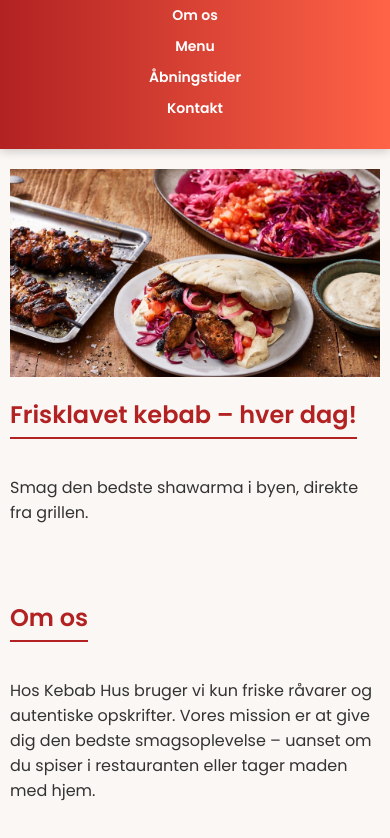
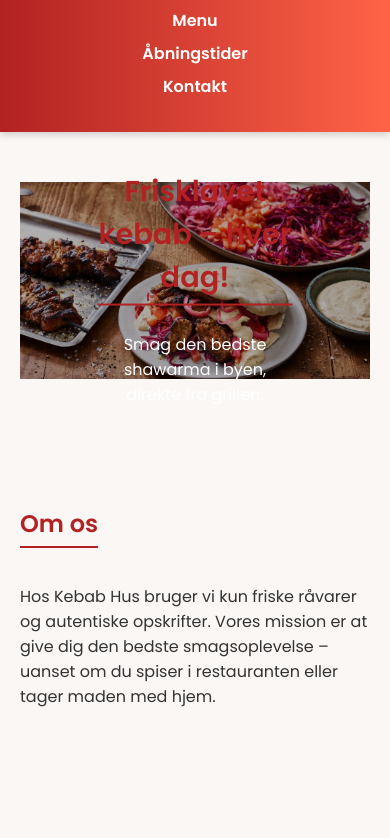
Before and after one commit to bruseliu1/pizzaguy, a plain HTML site: page index.html in a window 390 px wide. Shown: the part 95-933 px from the top of the page. Drawn offline with Linux system fonts and the light colour scheme.

Commit message:
Update style.css

```diff
--- a/style.css
+++ b/style.css
@@ -3,17 +3,26 @@
 body {
   font-family: 'Poppins', sans-serif;
   margin: 0;
-  padding: 0;
-  background: #faf7f5;
+  background-color: #faf7f5;
   color: #333;
 }
 
+/* Header & Navigation */
 header {
   background: linear-gradient(90deg, #b22222, #ff6347);
   color: white;
-  padding: 30px 0;
   text-align: center;
-  box-shadow: 0 2px 10px rgba(0,0,0,0.2);
+  padding: 25px 0;
+  box-shadow: 0 2px 8px rgba(0,0,0,0.2);
+}
+
+header h1 {
+  margin: 0;
+  font-size: 2rem;
+}
+
+nav {
+  margin-top: 10px;
 }
 
 nav a {
@@ -28,8 +37,35 @@ nav a:hover {
   color: #ffe082;
 }
 
+/* Hero Section */
+.hero {
+  position: relative;
+  text-align: center;
+  color: white;
+}
+
+.hero img {
+  width: 100%;
+  max-height: 450px;
+  object-fit: cover;
+  filter: brightness(70%);
+}
+
+.hero-text {
+  position: absolute;
+  top: 50%;
+  left: 50%;
+  transform: translate(-50%, -50%);
+}
+
+.hero-text h2 {
+  font-size: 2.5rem;
+  margin-bottom: 10px;
+}
+
+/* General Sections */
 section {
-  padding: 40px 20px;
+  padding: 50px 20px;
   max-width: 900px;
   margin: auto;
 }
@@ -42,6 +78,7 @@ h2 {
   margin-bottom: 20px;
 }
 
+/* Menu */
 ul {
   list-style: none;
   padding: 0;
@@ -53,8 +90,41 @@ ul li {
   margin: 10px 0;
   border-radius: 8px;
   box-shadow: 0 2px 6px rgba(0,0,0,0.05);
+  transition: transform 0.2s ease;
 }
 
+ul li:hover {
+  transform: scale(1.03);
+}
+
+/* Form */
+form {
+  display: flex;
+  flex-direction: column;
+  gap: 10px;
+  max-width: 400px;
+  margin: 20px auto;
+}
+
+input, textarea, button {
+  padding: 10px;
+  border-radius: 8px;
+  border: 1px solid #ddd;
+}
+
+button {
+  background: #b22222;
+  color: white;
+  border: none;
+  cursor: pointer;
+  transition: 0.3s;
+}
+
+button:hover {
+  background: #ff6347;
+}
+
+/* Footer */
 footer {
   background: #222;
   color: white;
@@ -62,62 +132,26 @@ footer {
   padding: 15px;
   font-size: 14px;
 }
-.hero img {
-  width: 100%;
-  max-height: 400px;
-  object-fit: cover;
-  display: block;
+
+footer a {
+  color: #ff6347;
+  text-decoration: none;
 }
+
+/* Responsive */
 @media (max-width: 600px) {
-  header {
-    font-size: 14px;
-    padding: 20px;
+  header h1 {
+    font-size: 1.5rem;
   }
 
   nav a {
     display: block;
-    margin: 10px 0;
+    margin: 8px 0;
   }
 
-  section {
-    padding: 20px 10px;
+  .hero-text h2 {
+    font-size: 1.8rem;
   }
 }
-.hero img {
-  width: 100%;
-  max-height: 400px;
-  object-fit: cover;
-  display: block;
-}
-ul li {
-  transition: transform 0.2s ease;
-}
-ul li:hover {
-  transform: scale(1.03);
-}
-button:hover {
-  background-color: #d62828;
-}
-
-form {
-  display: flex;
-  flex-direction: column;
-  gap: 10px;
-  max-width: 400px;
-  margin: auto;
-}
-input, textarea, button {
-  padding: 10px;
-  border-radius: 8px;
-  border: 1px solid #ddd;
-}
-button {
-  background: #b22222;
-  color: white;
-  border: none;
-  cursor: pointer;
-  transition: 0.3s;
-}
-button:hover {
   background: #ff6347;
 }
```
